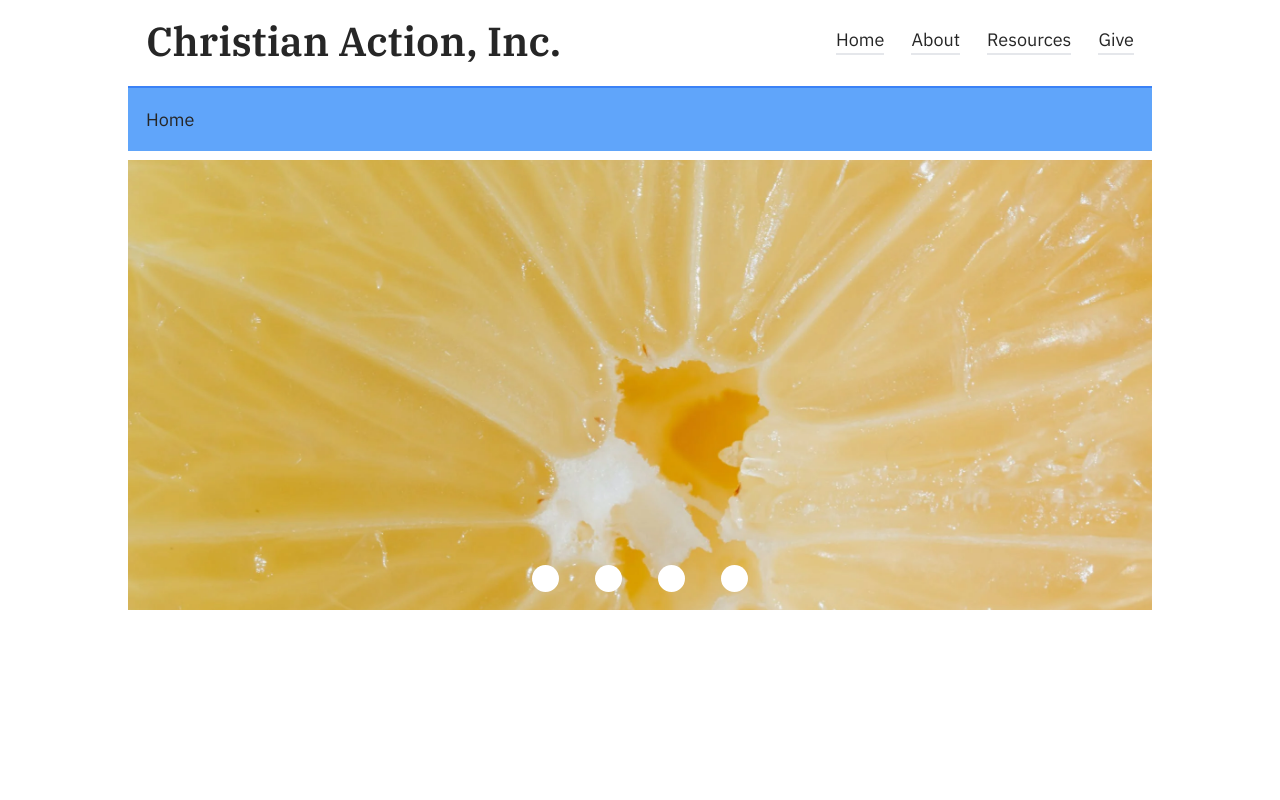
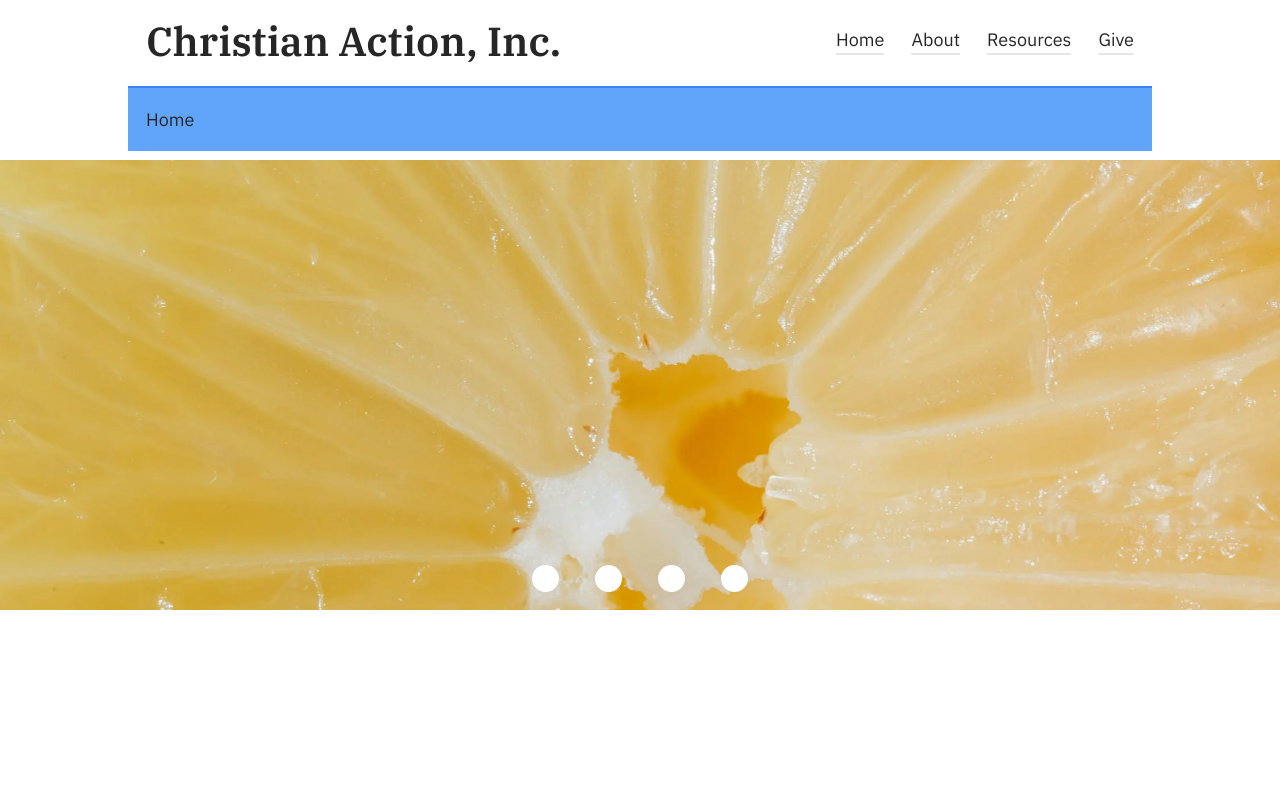
Before and after one commit to blaze-vincent/christian-action-2022, a Next.js app: page / in a window 1280 px wide. Shown: the top 800 px of the page. Built offline with nearby package versions, Linux system fonts and the light colour scheme.

Commit message:
Remove hardcoded styling from carousel

```diff
--- a/components/generic/carousel/carousel.js
+++ b/components/generic/carousel/carousel.js
@@ -1,3 +1,8 @@
+//known issues:
+//  images must be resized on viewport resize
+
+
+
 import { useRef, useState, useEffect } from "react"
 import CarouselButton from "./button"
 import Endcap from "./endcap"
@@ -69,7 +74,7 @@ export default function Carousel({
   //frame
   return <div
     className="
-    relative max-w-screen-lg w-full h-[25rem] m-auto overflow-hidden bg-stone-800
+    relative w-full h-[25rem] overflow-hidden bg-stone-800
     "
   >
 
```
